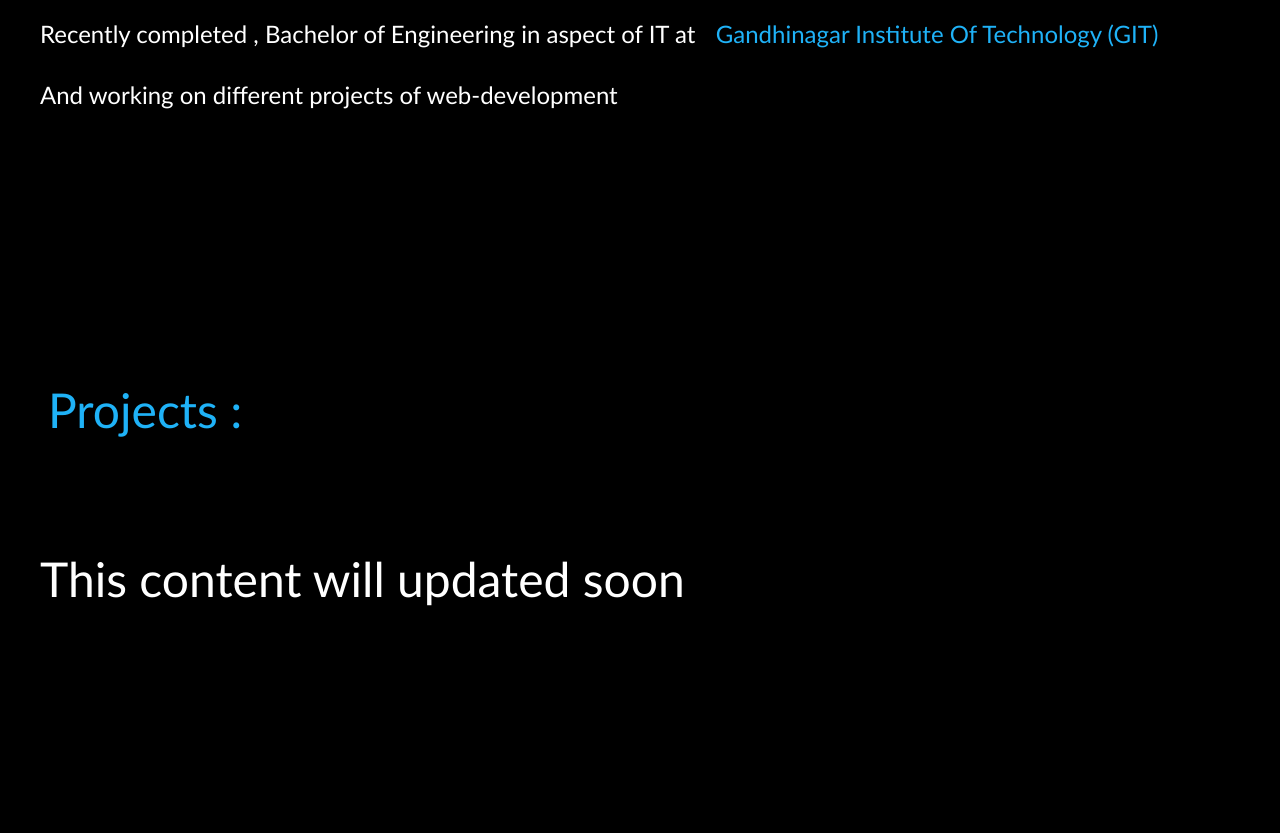
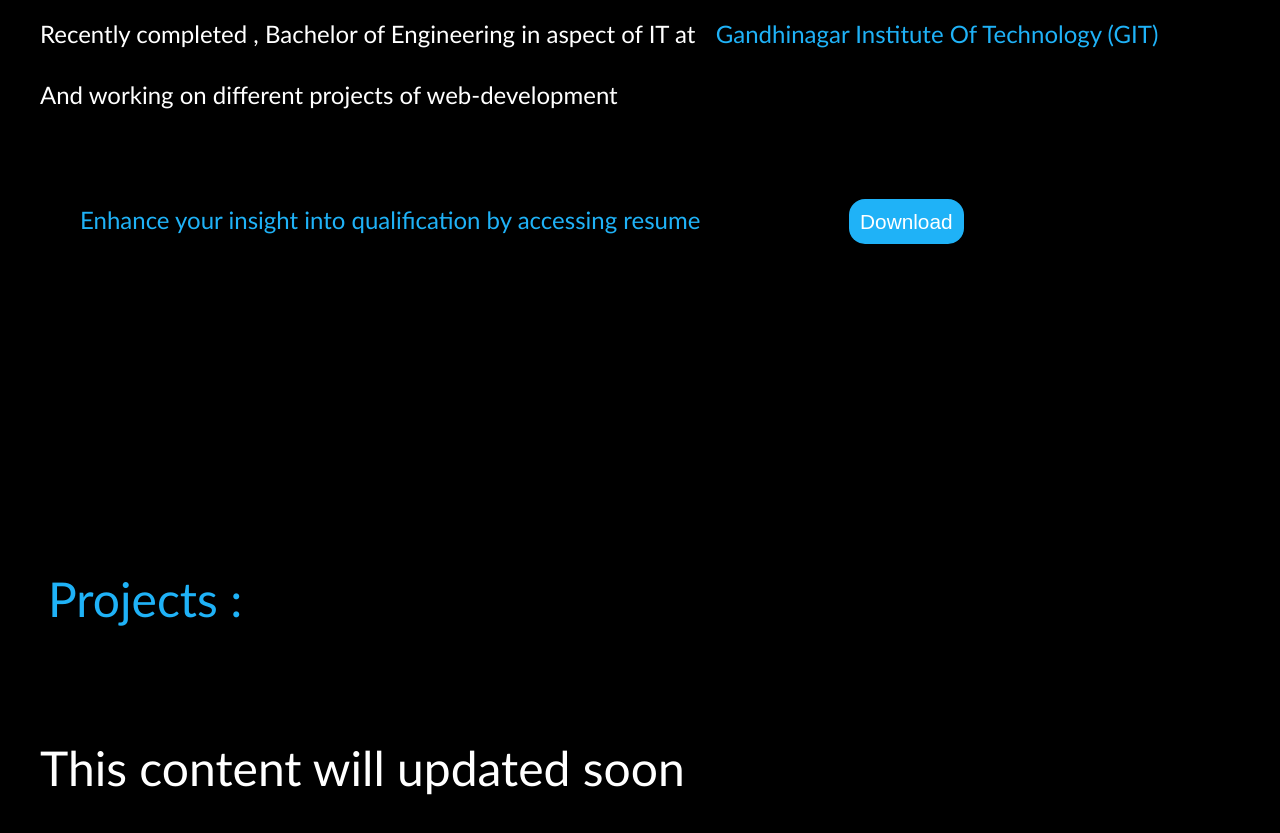
Before and after one commit to meetp2909/portfolio, a plain HTML site: page index.html in a window 1280 px wide. Shown: the part 1791-2624 px from the top of the page. Drawn offline with Linux system fonts and the light colour scheme.

Commit message:
Initial commit

```diff
--- a/css/css.css
+++ b/css/css.css
@@ -339,8 +339,9 @@ li a:hover{
  margin-left:4rem;
 }
 
-
-
+.resume{
+    margin:4rem;
+}
 
 
 
--- a/index.html
+++ b/index.html
@@ -62,8 +62,6 @@
 
 
 
-
-
         <section class="tech">
 
             <span id="cont">My Development Progress:</span>
@@ -90,6 +88,11 @@
     <span id="cont">About Me :</span>
    <span id="personal-1"> Recently completed , Bachelor of Engineering in aspect of IT at </span> <p id = "personal-2">Gandhinagar Institute Of Technology  (GIT)</p>
     <span id="personal-1">And working on different projects of web-development</span>
+    <div class="resume">
+        <span id="personal-1" style="color: rgb(31 178 247); margin-left: 0rem;">Enhance your insight into qualification by accessing resume </span>
+        <a href="MEET PATEL final(Resume).pdf" id="btn" style="margin-left: 8rem;" target="_blank">Download</a>
+    </div>
+
 </section>
 
 
```
Lines whose indentation alone changed are shown as unchanged.
